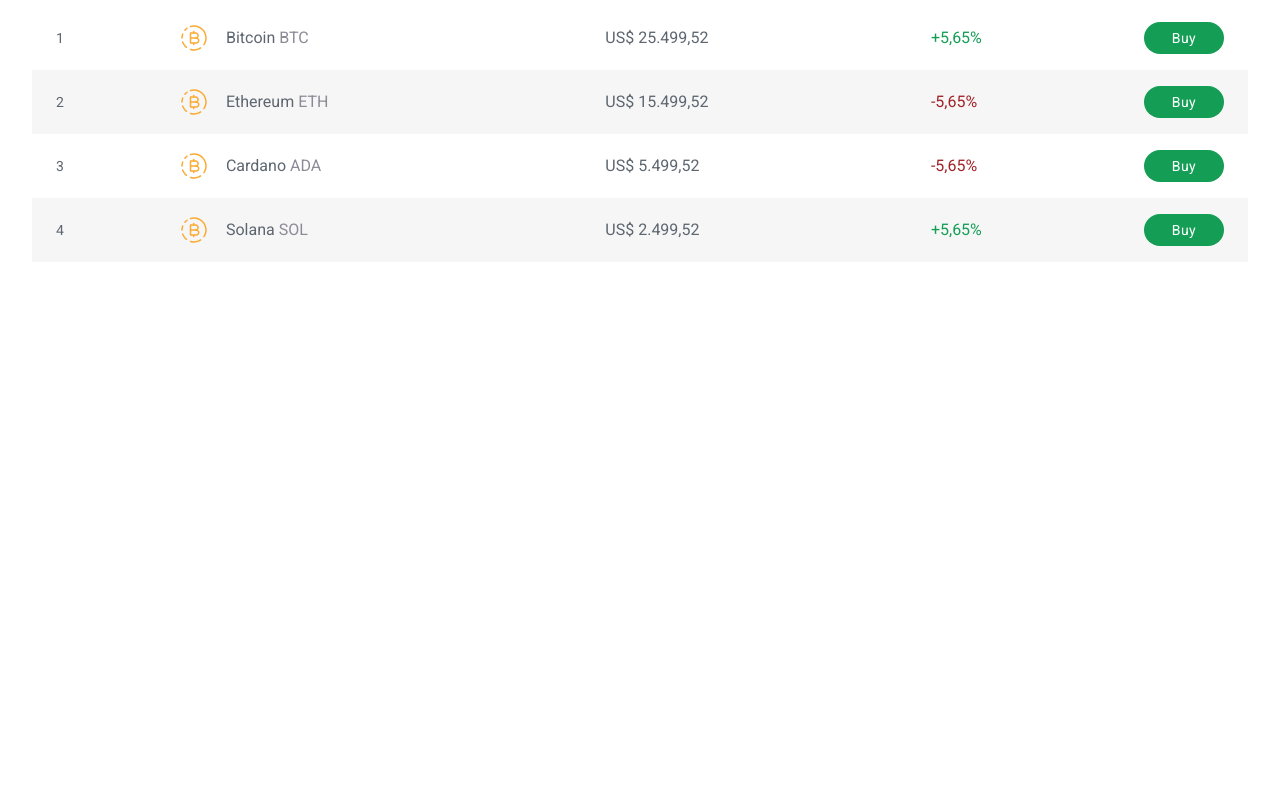
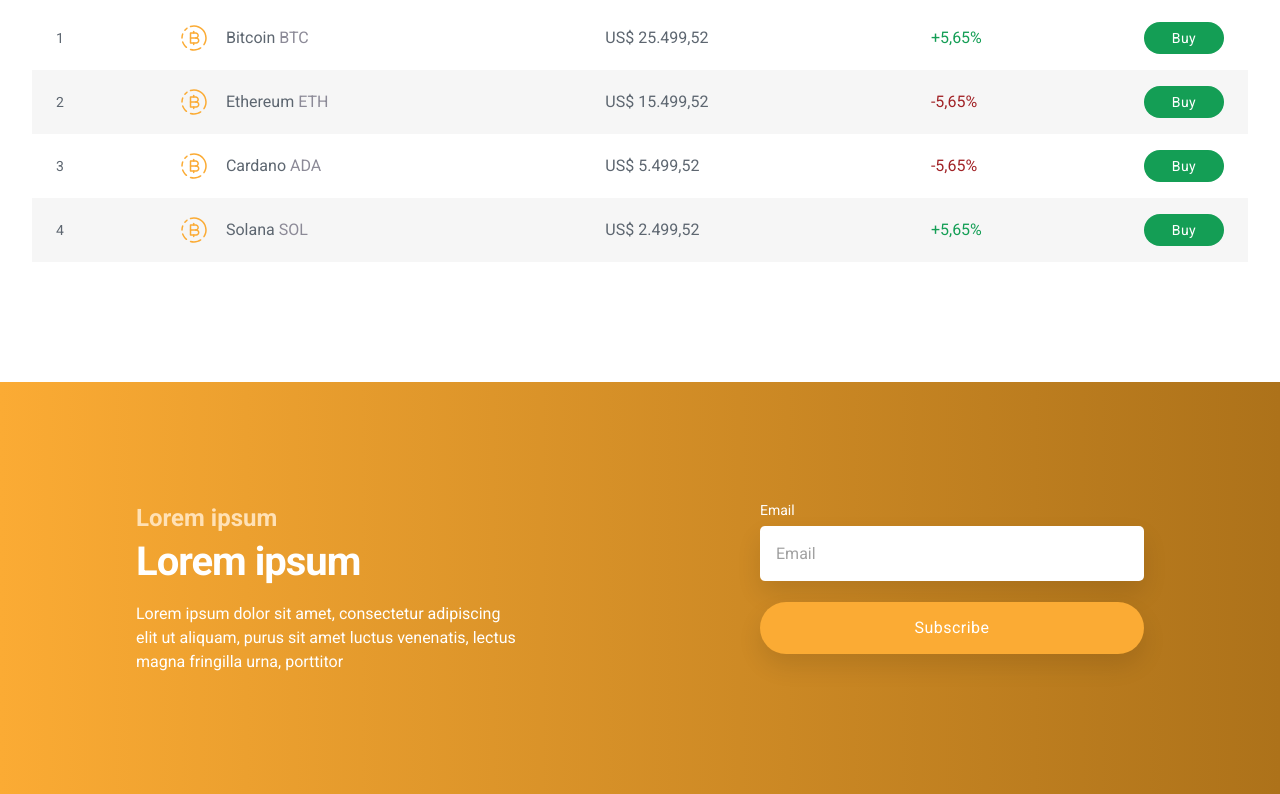
Before and after one commit to Paulo301/coinsynch, a Next.js app: page / in a window 1280 px wide. Shown: the part 2124-2918 px from the top of the page. Before the commit the page ends 2506 px from the top, so only its background shows below. Built offline with nearby package versions, Linux system fonts and the light colour scheme.

Commit message:
feat: create newsletter component

```diff
--- a/package.json
+++ b/package.json
@@ -11,6 +11,7 @@
   "dependencies": {
     "@emotion/react": "^11.11.1",
     "@emotion/styled": "^11.11.0",
+    "@hookform/resolvers": "^3.1.1",
     "@mui/material": "^5.14.1",
     "@tanstack/react-query": "^4.32.0",
     "@tanstack/react-table": "^8.9.3",
--- /dev/null
+++ b/src/components/Input/index.tsx
@@ -0,0 +1,46 @@
+import { styled } from "@mui/material/styles";
+import {
+  FormControl,
+  FormHelperText,
+  FormLabel,
+  InputBase,
+  InputBaseProps,
+  Typography,
+} from "@mui/material";
+import { white } from "@/styles/colors";
+
+const StyledInput = styled(InputBase)({
+  backgroundColor: white,
+  marginTop: "0.5rem",
+  borderRadius: "5px",
+  input: {
+    padding: "1rem",
+  },
+  "&::placeholder": {
+    fontSize: "1rem",
+    lineHeight: "1.5rem",
+    letterSpacing: "0",
+    fontWeight: 400,
+  },
+});
+
+interface InputProps extends InputBaseProps {
+  label: string;
+  errorMessage?: string;
+}
+
+export function Input({ label, errorMessage, ...rest }: InputProps) {
+  return (
+    <FormControl component="fieldset">
+      <Typography htmlFor={rest.id} component="label" variant="label">
+        {label}
+      </Typography>
+      <StyledInput {...rest} aria-describedby={`${rest.id}-helper-text`} />
+      {errorMessage && (
+        <FormHelperText id={`${rest.id}-helper-text`}>
+          {errorMessage}
+        </FormHelperText>
+      )}
+    </FormControl>
+  );
+}
--- /dev/null
+++ b/src/components/Newsletter/NewsletterDescription/index.tsx
@@ -0,0 +1,24 @@
+import { primary } from "@/styles/colors";
+import { Box, Typography } from "@mui/material";
+import { styled } from "@mui/material/styles";
+
+const Container = styled(Box)({
+  width: "24rem",
+});
+
+export function NewsletterDescription() {
+  return (
+    <Container>
+      <Typography variant="h4" sx={{ color: primary[200] }}>
+        Lorem ipsum
+      </Typography>
+      <Typography variant="h2" sx={{ marginTop: "0.25rem" }}>
+        Lorem ipsum
+      </Typography>
+      <Typography variant="body1" sx={{ marginTop: "1rem" }}>
+        Lorem ipsum dolor sit amet, consectetur adipiscing elit ut aliquam,
+        purus sit amet luctus venenatis, lectus magna fringilla urna, porttitor
+      </Typography>
+    </Container>
+  );
+}
--- /dev/null
+++ b/src/components/Newsletter/NewsletterForm/index.tsx
@@ -0,0 +1,62 @@
+import { Button } from "@/components/Button";
+import { Input } from "@/components/Input";
+import { yupResolver } from "@hookform/resolvers/yup";
+import { styled } from "@mui/material/styles";
+import { Controller, SubmitHandler, useForm } from "react-hook-form";
+import { object, string } from "yup";
+
+interface IFormInput {
+  email: string;
+}
+
+const Container = styled("form")({
+  display: "flex",
+  flexDirection: "column",
+  width: "24rem",
+  gap: "1.313rem",
+});
+
+let schema = object({
+  email: string().required("Este campo é obrigatório").email("Email inválido"),
+});
+
+export function NewsletterForm() {
+  const { control, handleSubmit } = useForm({
+    defaultValues: {
+      email: "",
+    },
+    resolver: yupResolver(schema),
+  });
+
+  const onSubmit: SubmitHandler<IFormInput> = (data) => {
+    console.log(data);
+  };
+
+  return (
+    <Container onSubmit={handleSubmit(onSubmit)}>
+      <Controller
+        name="email"
+        control={control}
+        render={({ field, fieldState: { error } }) => (
+          <Input
+            fullWidth
+            label="Email"
+            placeholder="Email"
+            error={!!error}
+            errorMessage={error?.message}
+            sx={{ boxShadow: "0 12px 24px rgba(0, 0, 0, 0.1)" }}
+            {...field}
+          />
+        )}
+      />
+      <Button
+        type="submit"
+        fullWidth
+        size="large"
+        sx={{ boxShadow: "0 12px 24px rgba(0, 0, 0, 0.1)" }}
+      >
+        Subscribe
+      </Button>
+    </Container>
+  );
+}
--- /dev/null
+++ b/src/components/Newsletter/index.tsx
@@ -0,0 +1,29 @@
+import { Box } from "@mui/material";
+import { styled } from "@mui/material/styles";
+import { NewsletterDescription } from "./NewsletterDescription";
+import { NewsletterForm } from "./NewsletterForm";
+import { white } from "@/styles/colors";
+
+const Container = styled(Box)({
+  background: "linear-gradient(to right, #FBAB34, #AD721A)",
+  color: white,
+});
+
+const Content = styled(Box)({
+  display: "flex",
+  justifyContent: "space-between",
+  maxWidth: "63rem",
+  margin: "0 auto",
+  paddingBlock: "7.5rem"
+});
+
+export function Newsletter() {
+  return (
+    <Container>
+      <Content>
+        <NewsletterDescription />
+        <NewsletterForm />
+      </Content>
+    </Container>
+  );
+}
--- a/src/pages/index.tsx
+++ b/src/pages/index.tsx
@@ -7,6 +7,7 @@ import { HeaderDefault } from "@/components/HeaderDefault";
 import { AboutUs } from "@/components/AboutUs";
 import { OurServices } from "@/components/OurServices";
 import { TopCryptos } from "@/components/TopCryptos";
+import { Newsletter } from "@/components/Newsletter";
 
 const WavesImage = styled(Image)({
   width: "100%",
@@ -28,6 +29,7 @@ export default function Home() {
         <WavesImage alt="" src="/images/waves.png" width={1440} height={247} />
         <OurServices />
         <TopCryptos />
+        <Newsletter />
       </Box>
     </>
   );
```
Also changed, not shown: 1 other file (tests, documents, lock files or other folders).
